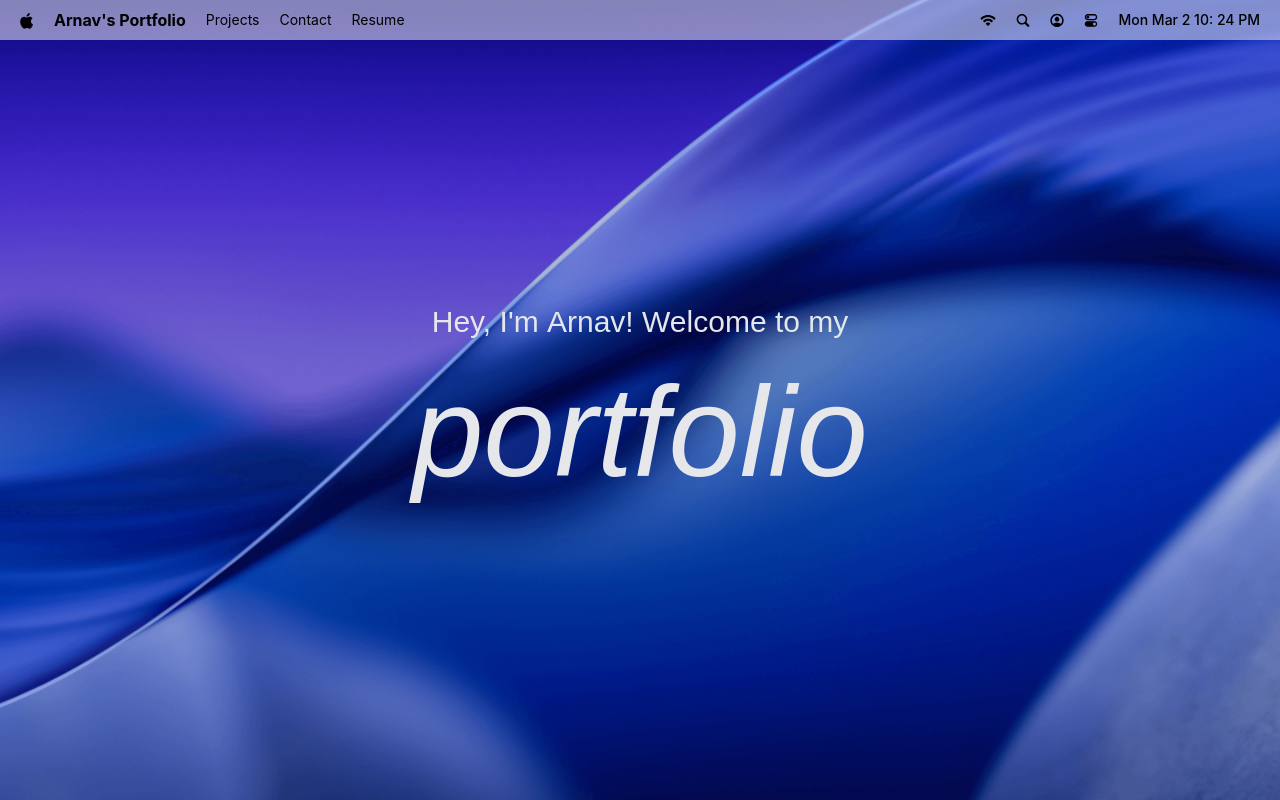
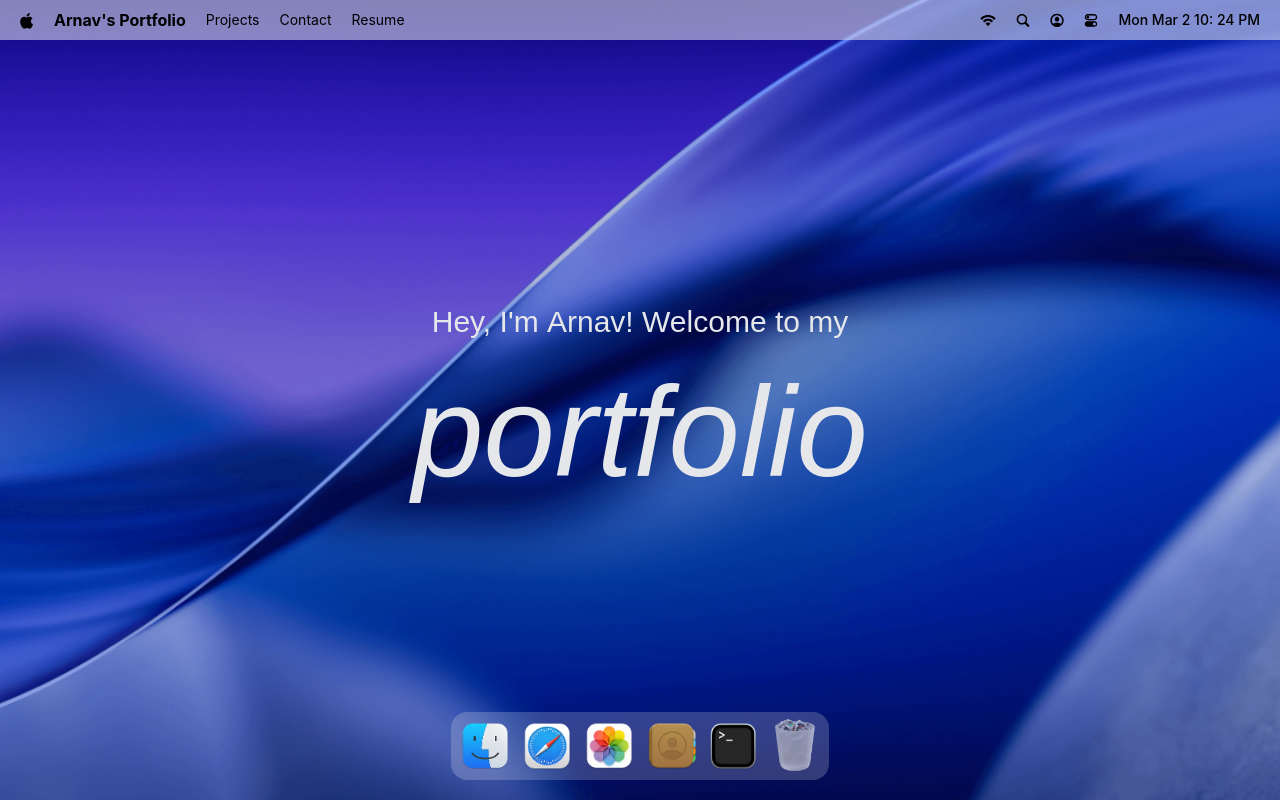
Before and after one commit to arnavsharma1811/Portfolio-site-macos, a React (Vite) app: page / in a window 1280 px wide. Built offline with nearby package versions, Linux system fonts and the light colour scheme; a web font is replaced by a local one.

Commit message:
set up the Dock

```diff
--- a/package.json
+++ b/package.json
@@ -17,6 +17,7 @@
     "lucide-react": "^0.576.0",
     "react": "^19.2.0",
     "react-dom": "^19.2.0",
+    "react-tooltip": "^5.30.0",
     "tailwindcss": "^4.2.1"
   },
   "devDependencies": {
--- a/src/App.tsx
+++ b/src/App.tsx
@@ -1,9 +1,11 @@
+import Dock from "./components/Dock";
 import Navbar from "./components/Navbar";
 import Welcome from "./components/Welcome";
 const App = () => {
   return ( <main>
     <Navbar />
     <Welcome />
+    <Dock />
   </main>)
 };
 
--- /dev/null
+++ b/src/components/Dock.tsx
@@ -0,0 +1,88 @@
+import { useRef } from "react";
+import { dockApps } from "../constants";
+import { Tooltip } from "react-tooltip";
+import gsap from "gsap";
+import { useGSAP } from "@gsap/react";
+
+const Dock = () => {
+  const dockRef = useRef<HTMLDivElement | null>(null);
+
+  useGSAP(() => {
+    const dock = dockRef.current;
+    if (!dock) return;
+
+    const icons = dock.querySelectorAll<HTMLButtonElement>(".dock-icon");
+
+    const animateIcons = (mouseX: number) => {
+      const { left } = dock.getBoundingClientRect();
+
+      icons.forEach((icon) => {
+        const { left: iconLeft, width } = icon.getBoundingClientRect();
+        const center = iconLeft - left + width / 2;
+        const distance = Math.abs(mouseX - center);
+        const intensity = Math.exp(-(distance ** 2) / 20000);
+
+        gsap.to(icon, {
+          scale: 1 + 0.25 * intensity,
+          y: -15 * intensity,
+          duration: 0.2,
+          ease: "power1.out",
+        });
+      });
+    };
+
+    const handleMouseMove = (e: MouseEvent) => {
+      const { left } = dock.getBoundingClientRect();
+      animateIcons(e.clientX - left);
+    };
+
+    const resetIcons = () =>
+      icons.forEach((icon) =>
+        gsap.to(icon, { scale: 1, y: 0, duration: 0.3, ease: "power1.out" })
+      );
+
+    dock.addEventListener("mousemove", handleMouseMove);
+    dock.addEventListener("mouseleave", resetIcons);
+
+    return () => {
+      dock.removeEventListener("mousemove", handleMouseMove);
+      dock.removeEventListener("mouseleave", resetIcons);
+    };
+  }, []);
+
+  const toggleApp = (_app: { id: string; canOpen: boolean }) => {
+    // TODO: implement app toggle logic
+  };
+
+  return (
+    <section id="dock">
+      <div ref={dockRef} className="dock-container">
+        {dockApps.map(({ id, name, icon, canOpen }) => (
+          <div key={id ?? name} className="relative flex justify-center">
+            <button
+              type="button"
+              className="dock-icon"
+              aria-label={name}
+              data-tooltip-id="dock-tooltip"
+              data-tooltip-content={name}
+              data-tooltip-delay-show={150}
+              disabled={!canOpen}
+              onClick={() => toggleApp({ id, canOpen })}
+            >
+              <img
+                src={`/images/${icon}`}
+                alt={name}
+                loading="lazy"
+                className={canOpen ? "" : "opacity-60"}
+              />
+            </button>
+          </div>
+        ))}
+
+        <Tooltip id="dock-tooltip" place="top" className="tooltip" />
+      </div>
+    </section>
+  );
+};
+
+export default Dock;
```
Also changed, not shown: 1 other file (tests, documents, lock files or other folders).
